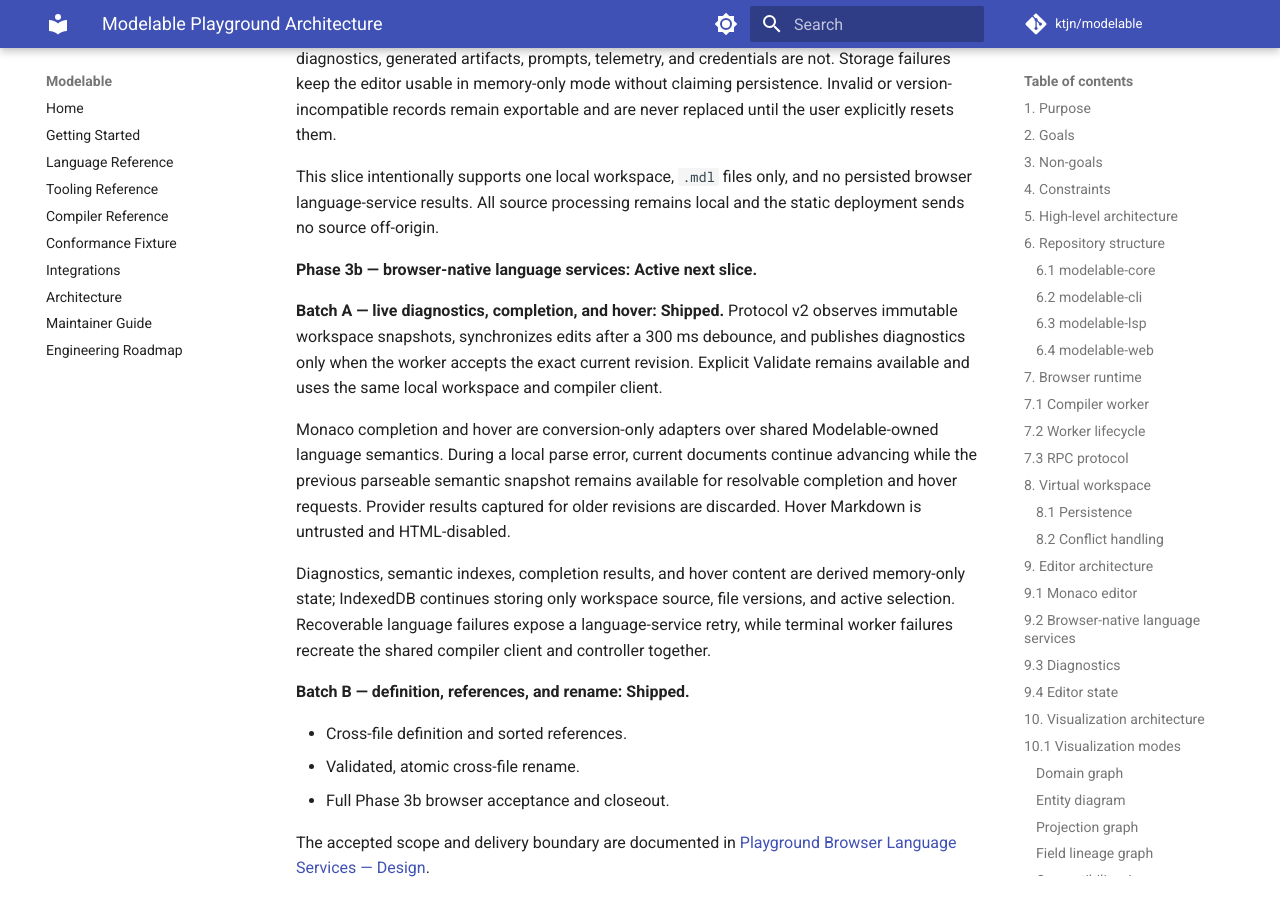
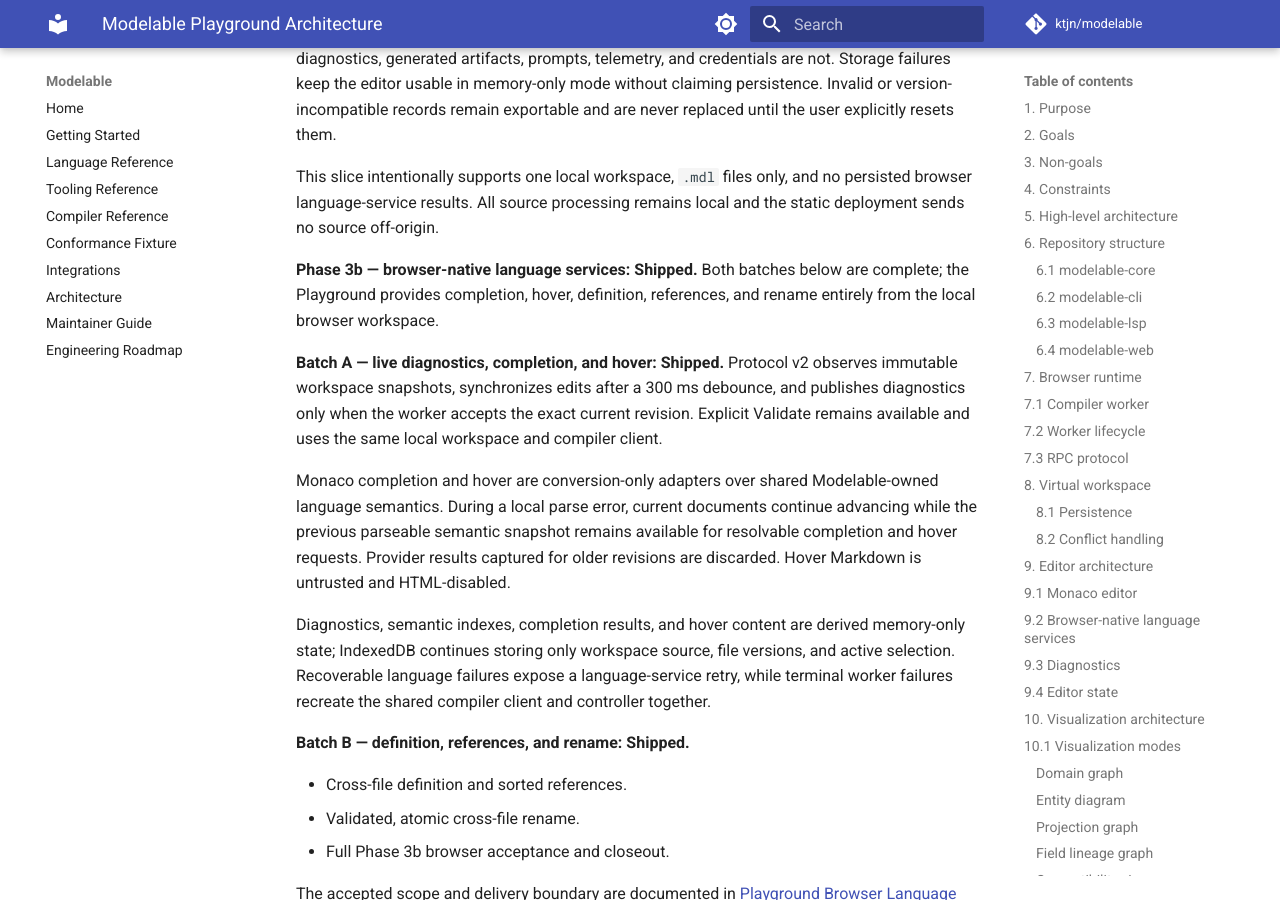
Before and after one commit to ktjn/modelable, an MkDocs documentation site: the page built from docs/playground-design.md, in a window 1280 px wide and 900 px high, scrolled down 25709 px. Built offline with MkDocs 1.6.1 and Material for MkDocs 9.7.7, drawn with Linux system fonts in a browser that asks for light colours; comment, search, counter and statistics services are not loaded.

Commit message:
docs: reconcile browser language-service claims across README/playground-design (Slice B2)
README.md claimed "Navigation, references, and rename remain the
active Phase 3b follow-up." This was stale and directly contradicted
ROADMAP.md (already correct: "Shipped: browser-native language
services... completion, hover, definition, references, and rename")
and playground-design.md's own Batch A/B entries (both already marked
Shipped). Confirmed against code: browser/dispatch.py wires up
language.definition, language.references, language.prepareRename, and
language.rename to real implementations, not stubs. Fixed README to
match; also fixed playground-design.md's own stale "Active next
slice" label on the Phase 3b section header, which sat directly above
two sub-sections both already marked Shipped.

Co-Authored-By: Claude Sonnet 5 <noreply@anthropic.com>

```diff
--- a/docs/playground-design.md
+++ b/docs/playground-design.md
@@ -990,7 +990,9 @@ This slice intentionally supports one local workspace, `.mdl` files only, and
 no persisted browser language-service results. All source processing remains
 local and the static deployment sends no source off-origin.
 
-**Phase 3b — browser-native language services: Active next slice.**
+**Phase 3b — browser-native language services: Shipped.** Both batches below
+are complete; the Playground provides completion, hover, definition,
+references, and rename entirely from the local browser workspace.
 
 **Batch A — live diagnostics, completion, and hover: Shipped.** Protocol v2
 observes immutable workspace snapshots, synchronizes edits after a 300 ms
```
Also changed, not shown: README.md (+5 -6 lines).
